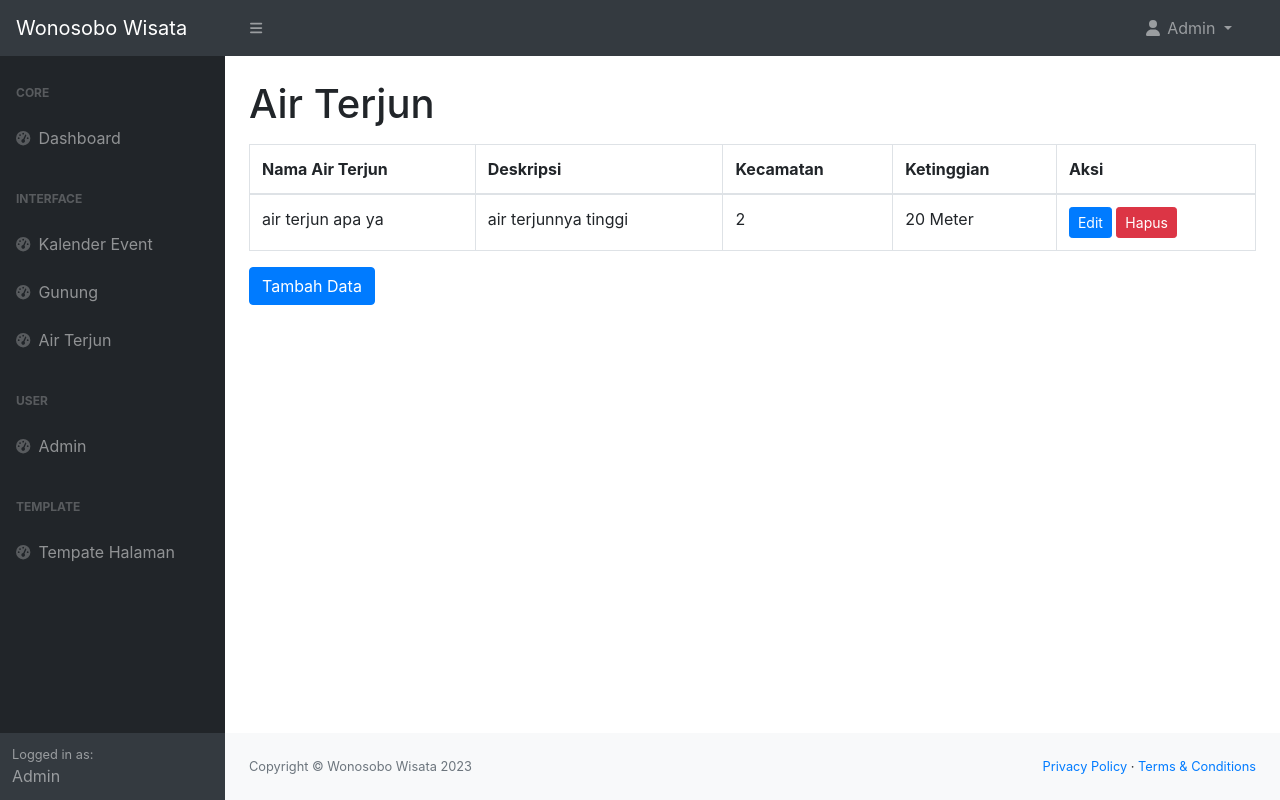
After one commit to dpw1-222302/WEBSITE-EXPLORE-WONOSOBO, a PHP site: page /admin/air_terjun.php in a window 1280 px wide. The commit adds this page. Run offline with PHP 8.4, Linux system fonts and the light colour scheme; a user stored in the database is signed in; data comes from the database, SQL or seed files in the repository; both versions use the stored data as it was after the commit; some libraries are stand-ins or nearby versions.

Commit message:
Mumbuat CRUD air terjun di admin

```diff
--- /dev/null
+++ b/admin/air_terjun.php
@@ -0,0 +1,201 @@
+<?php
+session_start();
+if (!isset($_SESSION['user_id'])) {
+    header("Location: login.php");
+    exit;
+}
+?>
+<!DOCTYPE html>
+<html lang="en">
+
+<head>
+    <meta charset="utf-8" />
+    <meta http-equiv="X-UA-Compatible" content="IE=edge" />
+    <meta name="viewport" content="width=device-width, initial-scale=1, shrink-to-fit=no" />
+    <meta name="description" content="" />
+    <meta name="author" content="" />
+    <title>Air Terjun</title>
+    <link href="https://cdn.jsdelivr.net/npm/simple-datatables@7.1.2/dist/style.min.css" rel="stylesheet" />
+    <link href="css/styles.css" rel="stylesheet" />
+    <script src="https://use.fontawesome.com/releases/v6.3.0/js/all.js" crossorigin="anonymous"></script>
+    <link rel="stylesheet" href="https://maxcdn.bootstrapcdn.com/bootstrap/4.0.0/css/bootstrap.min.css">
+</head>
+
+<body>
+    <?php include 'navbar.php'; ?>
+    <div id="layoutSidenav">
+        <div id="layoutSidenav_nav">
+            <?php include 'sidebar.php'; ?>
+        </div>
+        <div id="layoutSidenav_content">
+            <main>
+                <div class="container-fluid px-4">
+                    <h1 class="mt-4">Air Terjun</h1>
+                    <!-- isi konten mulai dari sini -->
+                    <div class="table-responsive mt-3">
+                        <table class="table table-bordered">
+                            <thead>
+                                <tr>
+                                    <th>Nama Air Terjun</th>
+                                    <th>Deskripsi</th>
+                                    <th>Kecamatan</th>
+                                    <th>Ketinggian</th>
+                                    <th>Aksi</th>
+                                </tr>
+                            </thead>
+                            <tbody>
+                                <?php
+                                include '../connect.php';
+                                $query = "SELECT * FROM tabel_air_terjun";
+                                $datas = $conn->query($query);
+                                foreach ($datas as $data) :
+                                ?>
+                                    <tr>
+                                        <td>
+                                            <?= $data['nama_air_terjun'] ?>
+                                        </td>
+                                        <td>
+                                            <?= $data['deskripsi_air_terjun'] ?>
+                                        </td>
+                                        <td>
+                                            <?= $data['kecamatan_air_terjun'] ?>
+                                        </td>
+                                        <td>
+                                            <?= $data['ketinggian_air_terjun'] ?> Meter
+                                        </td>
+                                        <td>
+                                            <button type="button" class="btn btn-primary btn-sm" data-toggle="modal" data-target="#editDataModal<?= $data['air_terjun_id'] ?>">Edit</button>
+                                            <button type="button" class="btn btn-danger btn-sm" data-toggle="modal" data-target="#hapusDataModal<?= $data['air_terjun_id'] ?>">Hapus</button>
+                                        </td>
+                                    </tr>
+                                    <!-- Modal ubah data -->
+                                    <div class="modal fade" id="editDataModal<?= $data['air_terjun_id'] ?>" tabindex="-1" role="dialog" aria-labelledby="editDataModalLabel" ariahidden="true">
+                                        <div class="modal-dialog" role="document">
+                                            <div class="modal-content">
+                                                <div class="modal-header">
+                                                    <h5 class="modal-title" id="editDataModalLabel">Tambah Data Air Terjun</h5>
+                                                    <button type="button" class="close" data-dismiss="modal" aria-label="Close">
+                                                        <span aria-hidden="true">&times;</span>
+                                                    </button>
+                                                </div>
+                                                <form method="POST" action="air_terjun/ubah.php"> <!-- arahkan ke folder yang dituju -->
+                                                    <div class="modal-body">
+                                                        <input type="hidden" name="air_terjun_id" value="<?= $data['air_terjun_id'] ?>">
+                                                        <div class="form-group">
+                                                            <label for="nama_air_terjun">Nama Air Terjun</label>
+                                                            <input required type="text" class="form-control" id="nama_air_terjun" name="nama_air_terjun" value="<?= $data['nama_air_terjun'] ?>">
+                                                        </div>
+                                                        <div class="form-group">
+                                                            <label for="deskripsi_air_terjun">Deskripsi</label>
+                                                            <textarea required class="form-control" id="deskripsi_air_terjun" rows="3" name="deskripsi_air_terjun"><?= $data['deskripsi_air_terjun'] ?></textarea>
+                                                        </div>
+                                                        <div class="form-group">
+                                                            <label for="kecamatan_air_terjun">Kecamatan</label>
+                                                            <select required class="form-control" id="kecamatan_air_terjun" name="kecamatan_air_terjun">
+                                                                <option value="">Pilih Kecamatan:</option>
+                                                                <option value="1" <?= ($data['kecamatan_air_terjun'] == 1) ? 'selected' : '' ?>>Kecamatan 1</option>
+                                                                <option value="2" <?= ($data['kecamatan_air_terjun'] == 2) ? 'selected' : '' ?>>Kecamatan 2</option>
+                                                            </select>
+                                                        </div>
+                                                        <div class="form-group">
+                                                            <label for="ketinggian_air_terjun">Ketinggian</label>
+                                                            <input required type="number" class="form-control" id="ketinggian_air_terjun" name="ketinggian_air_terjun" value="<?= $data['ketinggian_air_terjun'] ?>">
+                                                        </div>
+                                                    </div>
+                                                    <div class="modal-footer">
+                                                        <button type="button" class="btn btn-secondary" data-dismiss="modal">Tutup</button>
+                                                        <button type="submit" class="btn btn-primary">Simpan</button>
+                                                    </div>
+                                                </form>
+                                            </div>
+                                        </div>
+                                    </div>
+                                    <!-- Modal Hapus Data -->
+                                    <div class="modal fade" id="hapusDataModal<?= $data['air_terjun_id'] ?>" tabindex="-1" role="dialog" aria-labelledby="hapusDataModalLabel<?= $data['air_terjun_id'] ?>" aria-hidden="true">
+                                        <div class="modal-dialog" role="document">
+                                            <div class="modal-content">
+                                                <div class="modal-header">
+                                                    <h5 class="modal-title" id="hapusDataModalLabel<?= $data['air_terjun_id'] ?>">Konfirmasi Penghapusan</h5>
+                                                    <button type="button" class="close" data-dismiss="modal" aria-label="Close">
+                                                        <span aria-hidden="true">&times;</span>
+                                                    </button>
+                                                </div>
+                                                <div class="modal-body">
+                                                    Apakah Anda yakin ingin menghapus data air terjun ini?
+                                                </div>
+                                                <div class="modal-footer">
+                                                    <button type="button" class="btn btn-secondary" data-dismiss="modal">Batal</button>
+                                                    <a href="air_terjun/hapus.php?id=<?= $data['air_terjun_id'] ?>" class="btn btn-danger">Hapus</a> <!-- arahkan ke folder yang dituju -->
+                                                </div>
+                                            </div>
+                                        </div>
+                                    </div>
+                                <?php endforeach ?>
+                            </tbody>
+                        </table>
+                    </div>
+                    <button type="button" class="btn btn-primary" data-toggle="modal" data-target="#tambahDataModal">
+                        Tambah Data
+                    </button>
+                    <!-- Modal tambah data -->
+                    <div class="modal fade" id="tambahDataModal" tabindex="-1" role="dialog" aria-labelledby="tambahDataModalLabel" aria-hidden="true">
+                        <div class="modal-dialog" role="document">
+                            <div class="modal-content">
+                                <div class="modal-header">
+                                    <h5 class="modal-title" id="tambahDataModalLabel">
+                                        Tambah Data Air Terjun
+                                    </h5>
+                                    <button type="button" class="close" data-dismiss="modal" aria-label="Close">
+                                        <span aria-hidden="true">&times;</span>
+                                    </button>
+                                </div>
+                                <form method="POST" action="air_terjun/tambah.php"> <!-- arahkan ke folder yang dituju -->
+                                    <div class="modal-body">
+                                        <div class="form-group">
+                                            <label for="nama_air_terjun">Nama Air Terjun</label>
+                                            <input required type="text" class="form-control" id="nama_air_terjun" name="nama_air_terjun">
+                                        </div>
+                                        <div class="form-group">
+                                            <label for="deskripsi_air_terjun">Deskripsi</label>
+                                            <textarea required class="form-control" id="deskripsi_air_terjun" rows="3" name="deskripsi_air_terjun"></textarea>
+                                        </div>
+                                        <div class="form-group">
+                                            <label for="kecamatan_air_terjun">Kecamatan</label>
+                                            <select required class="form-control" id="kecamatan_air_terjun" name="kecamatan_air_terjun">
+                                                <option value="">Pilih Kecamatan:</option>
+                                                <option value="1">Kecamatan 1</option>
+                                                <option value="2">Kecamatan 2</option>
+                                            </select>
+                                        </div>
+                                        <div class="form-group">
+                                            <label for="ketinggian_air_terjun">Ketinggian</label>
+                                            <input required type="number" class="form-control" id="ketinggian_air_terjun" name="ketinggian_air_terjun">
+                                        </div>
+                                    </div>
+                                    <div class="modal-footer">
+                                        <button type="button" class="btn btn-secondary" data-dismiss="modal">Tutup</button>
+                                        <button type="submit" class="btn btn-primary">Simpan</button>
+                                    </div>
+                                </form>
+                            </div>
+                        </div>
+                    </div>
+                    <!-- isi konten berakhir di sini -->
+                </div>
+            </main>
+            <?php include 'footer.php'; ?>
+        </div>
+    </div>
+    <script src="https://cdn.jsdelivr.net/npm/bootstrap@5.2.3/dist/js/bootstrap.bundle.min.js" crossorigin="anonymous"></script>
+    <script src="js/scripts.js"></script>
+    <script src="https://cdnjs.cloudflare.com/ajax/libs/Chart.js/2.8.0/Chart.min.js" crossorigin="anonymous"></script>
+    <script src="assets/demo/chart-area-demo.js"></script>
+    <script src="assets/demo/chart-bar-demo.js"></script>
+    <script src="https://cdn.jsdelivr.net/npm/simple-datatables@7.1.2/dist/umd/simple-datatables.min.js" crossorigin="anonymous"></script>
+    <script src="js/datatables-simple-demo.js"></script>
+    <script src="https://code.jquery.com/jquery-3.2.1.slim.min.js"></script>
+    <script src="https://cdnjs.cloudflare.com/ajax/libs/popper.js/1.12.9/umd/popper.min.js"></script>
+    <script src="https://maxcdn.bootstrapcdn.com/bootstrap/4.0.0/js/bootstrap.min.js"></script>
+</body>
+
+</html>
--- a/admin/sidebar.php
+++ b/admin/sidebar.php
@@ -23,6 +23,11 @@ if (!isset($_SESSION['user_id'])) {
                 <div class="sb-nav-link-icon"><i class="fas fa-tachometer-alt"></i></div>
                 Gunung
             </a>
+            <a class="nav-link" href="air_terjun.php">
+                <div class="sb-nav-link-icon"><i class="fas fa-tachometer-alt"></i></div>
+                Air Terjun
+            </a>
+
 
             <!-- Sampai sini -->
 
```
Also changed, not shown: admin/air_terjun/hapus.php (added, +16 -0 lines), admin/air_terjun/tambah.php (added, +19 -0 lines), admin/air_terjun/ubah.php (added, +20 -0 lines), database/tabel_air_terjun.sql (added, +68 -0 lines), admin/gunung/ubah.php (line endings or trailing spaces).
